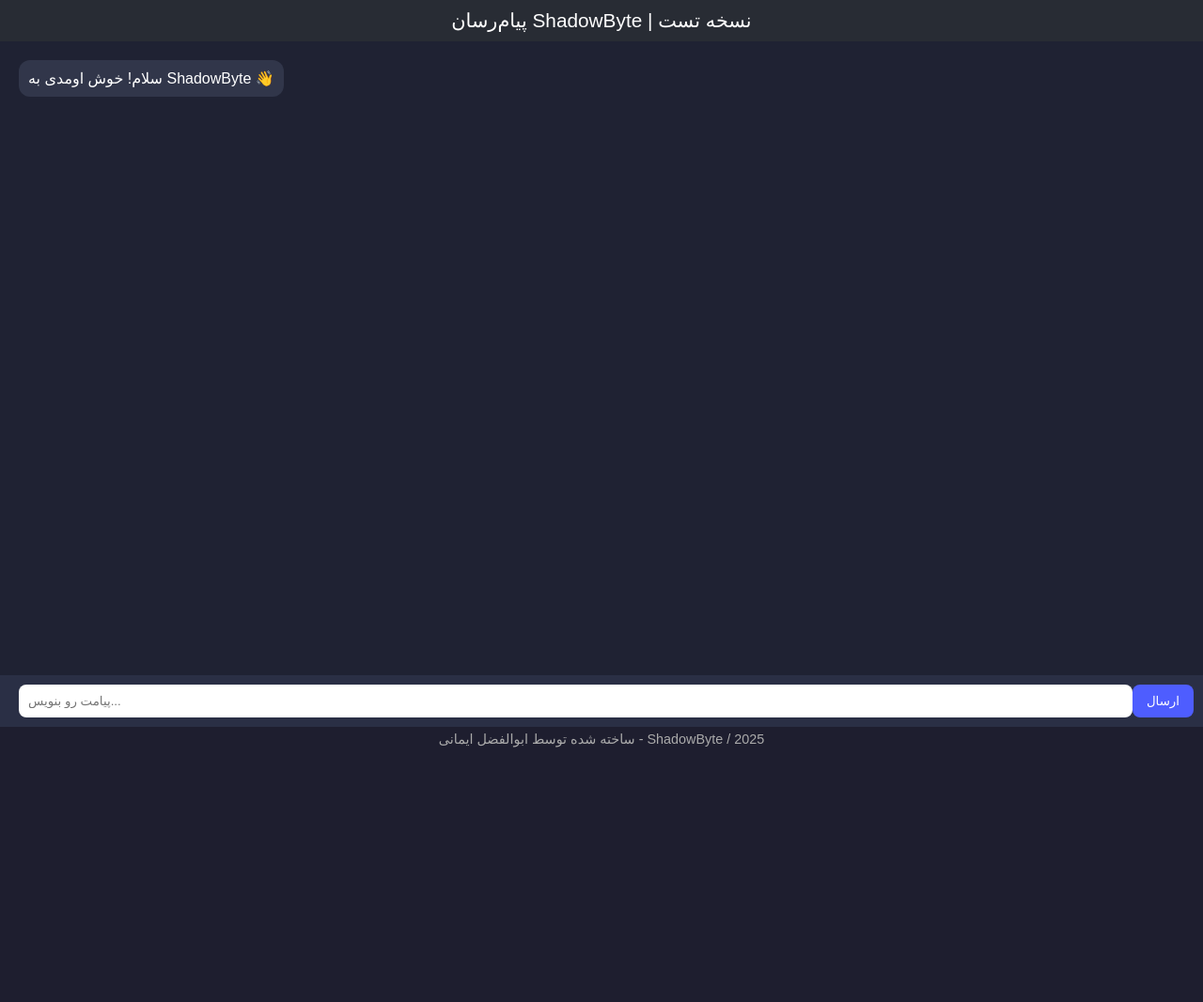
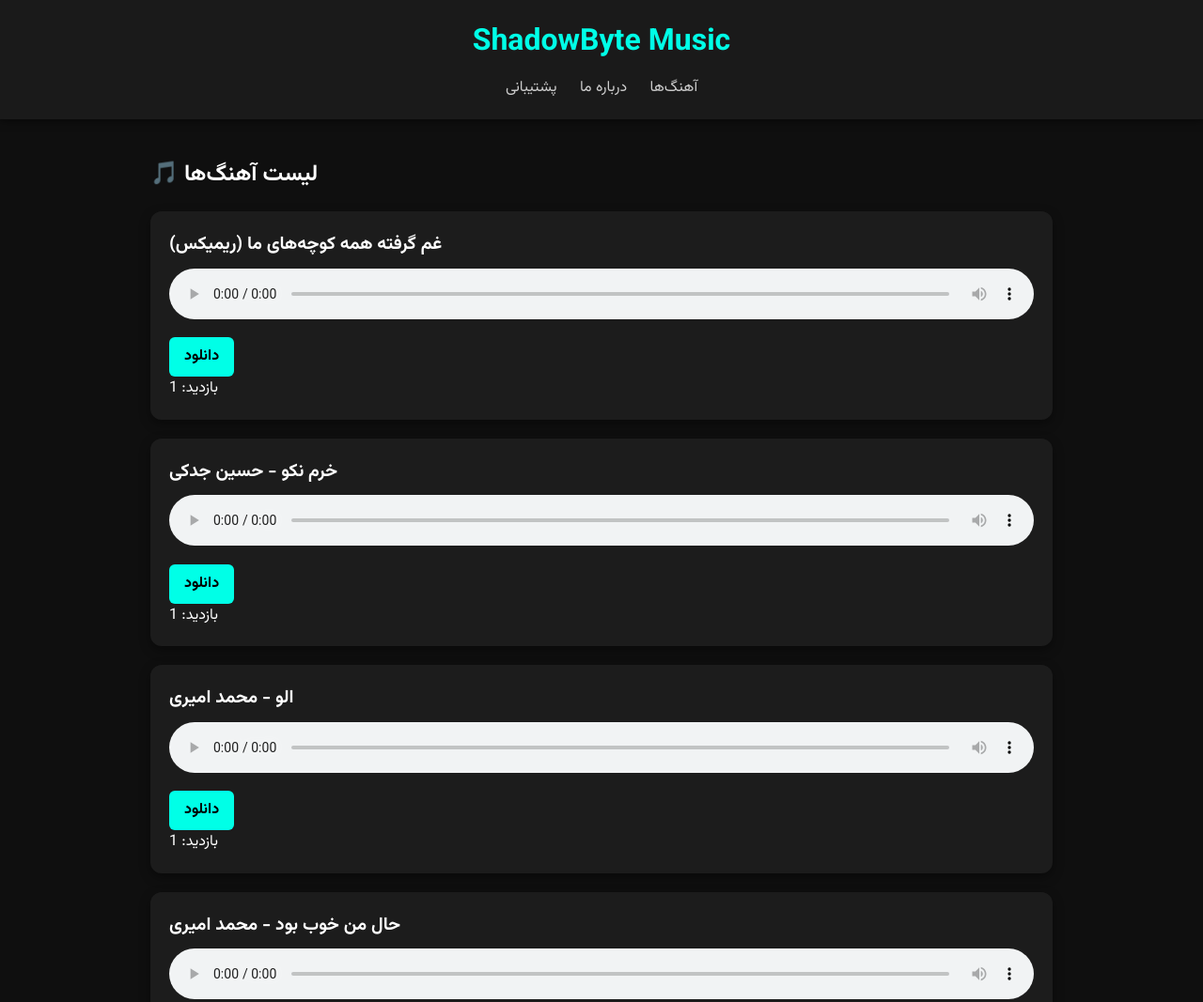
Before and after one commit to tarikwebs/ShadowByteMessenger, a plain HTML site: page index.html in a window 1280 px wide. Shown: the top 1067 px of the page at 94% size. Before the commit the page ends 800 px from the top, so only its background shows below. Drawn offline with Linux system fonts and the light colour scheme.

Commit message:
Add files via upload

```diff
--- a/index.html
+++ b/index.html
@@ -2,84 +2,207 @@
 <head>
   <meta charset="UTF-8" />
   <meta name="viewport" content="width=device-width, initial-scale=1.0" />
-  <title>ShadowByte Messenger | نسخه تست</title>
+  <title>ShadowByte Music</title>
+  <link href="https://fonts.googleapis.com/css2?family=Vazirmatn:wght@400;700&display=swap" rel="stylesheet">
   <style>
-    body {
-      font-family: Vazirmatn, sans-serif;
-      background: #1e1e2f;
-      color: white;
+    * {
       margin: 0;
       padding: 0;
-      display: flex;
-      flex-direction: column;
-      height: 100vh;
+      box-sizing: border-box;
+      font-family: 'Vazirmatn', sans-serif;
+    }body {
+  background-color: #0f0f0f;
+  color: #ffffff;
+  line-height: 1.6;
 }
+
 header {
-      background: #282c34;
-      padding: 10px;
+  background: #1a1a1a;
+  padding: 20px;
   text-align: center;
-      font-size: 1.3em;
+  box-shadow: 0 2px 8px rgba(0,0,0,0.5);
+  position: sticky;
+  top: 0;
+  z-index: 1000;
 }
-    .chat-box {
-      flex: 1;
-      overflow-y: auto;
+
+header h1 {
+  font-size: 2rem;
+  color: #00ffe7;
+}
+
+nav {
+  margin-top: 10px;
+}
+
+nav a {
+  color: #ccc;
+  margin: 0 10px;
+  text-decoration: none;
+}
+
+nav a:hover {
+  color: #00ffe7;
+}
+
+main {
+  padding: 40px 20px;
+  max-width: 1000px;
+  margin: auto;
+}
+
+section {
+  margin-bottom: 40px;
+}
+
+.track {
+  background: #1c1c1c;
+  border-radius: 12px;
   padding: 20px;
-      background: #1f2233;
+  margin: 20px 0;
+  box-shadow: 0 4px 12px rgba(0,0,0,0.4);
 }
-    .message {
-      background: #31364a;
-      padding: 10px;
-      border-radius: 12px;
+
+.track h3 {
   margin-bottom: 10px;
-      width: fit-content;
-      max-width: 70%;
+  font-size: 1.2rem;
 }
-    .user-message {
-      background: #4e5dff;
-      align-self: flex-end;
+
+.track audio {
+  width: 100%;
+  margin-bottom: 10px;
 }
-    .input-area {
-      display: flex;
-      padding: 10px;
-      background: #2a2f45;
+
+.btn-download {
+  display: inline-block;
+  padding: 8px 16px;
+  background-color: #00ffe7;
+  color: #000;
+  border-radius: 6px;
+  text-decoration: none;
+  font-weight: bold;
+  transition: background 0.3s ease;
 }
-    .input-area input {
-      flex: 1;
-      padding: 10px;
-      border: none;
-      border-radius: 8px;
-      margin-left: 10px;
+
+.btn-download:hover {
+  background-color: #00c2b3;
 }
-    .input-area button {
-      background: #4e5dff;
-      color: white;
-      border: none;
-      padding: 10px 15px;
-      border-radius: 8px;
-      cursor: pointer;
+
+footer {
+  text-align: center;
+  padding: 20px;
+  background: #1a1a1a;
+  color: #aaa;
 }
-    footer {
-      font-size: 0.9em;
-      color: #aaa;
-      text-align: center;
-      padding: 5px 0;
+
+.social {
+  margin-top: 10px;
 }
+
+.social a {
+  color: #00ffe7;
+  margin: 0 5px;
+  text-decoration: none;
+}
+
+@media (max-width: 600px) {
+  header h1 {
+    font-size: 1.5rem;
+  }
+
+  main {
+    padding: 20px 10px;
+  }
+}
+
   </style>
 </head>
 <body>
   <header>
-    پیام‌رسان ShadowByte | نسخه تست
-  </header>
-  <div class="chat-box" id="chat">
-    <div class="message">سلام! خوش اومدی به ShadowByte 👋</div>
+    <h1>ShadowByte Music</h1>
+    <nav>
+      <a href="#tracks">آهنگ‌ها</a>
+      <a href="#about">درباره ما</a>
+      <a href="#support">پشتیبانی</a>
+    </nav>
+  </header>  <main>
+    <section id="tracks">
+      <h2>🎵 لیست آهنگ‌ها</h2><div class="track">
+    <h3>غم گرفته همه کوچه‌های ما (ریمیکس)</h3>
+    <audio controls>
+      <source src="https://musictaj.musitraf.com/song403/bhr/Amir%20Tataloo%20x%20Ali%20Sorena%20x%20Yas%20x%20Mahdyar%20-%20Gham%20Gerefte%20Hame%20KoocheHaye%20Maro%20(Remix).mp3" type="audio/mpeg">
+    </audio>
+    <a href="https://musictaj.musitraf.com/song403/bhr/Amir%20Tataloo%20x%20Ali%20Sorena%20x%20Yas%20x%20Mahdyar%20-%20Gham%20Gerefte%20Hame%20KoocheHaye%20Maro%20(Remix).mp3" class="btn-download" download>دانلود</a>
+    <div>بازدید: <span id="counter1">0</span></div>
   </div>
-  <div class="input-area">
-    <input type="text" id="msgInput" placeholder="پیامت رو بنویس..." />
-    <button onclick="sendMessage()">ارسال</button>
+
+  <div class="track">
+    <h3>خرم نکو - حسین جدکی</h3>
+    <audio controls>
+      <source src="https://dl.baharmusics.com/403/8/Hossien%20Jodaki%20-%20Kharam%20Nako.mp3" type="audio/mpeg">
+    </audio>
+    <a href="https://dl.baharmusics.com/403/8/Hossien%20Jodaki%20-%20Kharam%20Nako.mp3" class="btn-download" download>دانلود</a>
+    <div>بازدید: <span id="counter2">0</span></div>
   </div>
-  <footer>
-    ساخته شده توسط ابوالفضل ایمانی - ShadowByte / 2025
+
+  <div class="track">
+    <h3>الو - محمد امیری</h3>
+    <audio controls>
+      <source src="https://irsv.upmusics.com/dlw/Mohammad%20Amiri%20%E2%80%93%20Alo%20(320).mp3" type="audio/mpeg">
+    </audio>
+    <a href="https://irsv.upmusics.com/dlw/Mohammad%20Amiri%20%E2%80%93%20Alo%20(320).mp3" class="btn-download" download>دانلود</a>
+    <div>بازدید: <span id="counter3">0</span></div>
+  </div>
+
+  <div class="track">
+    <h3>حال من خوب بود - محمد امیری</h3>
+    <audio controls>
+      <source src="https://irsv.upmusics.com/AliBZ/Mohammad%20Amiri%20-%20Haleman%20Khob%20Bod%20(320).mp3" type="audio/mpeg">
+    </audio>
+    <a href="https://irsv.upmusics.com/AliBZ/Mohammad%20Amiri%20-%20Haleman%20Khob%20Bod%20(320).mp3" class="btn-download" download>دانلود</a>
+    <div>بازدید: <span id="counter4">0</span></div>
+  </div>
+
+  <div class="track">
+    <h3>آفی - محمد امیری</h3>
+    <audio controls>
+      <source src="https://irsv.upmusics.com/AliBZ/Mohammad%20Amiri%20%E2%80%93%20Afee%20(320).mp3" type="audio/mpeg">
+    </audio>
+    <a href="https://irsv.upmusics.com/AliBZ/Mohammad%20Amiri%20%E2%80%93%20Afee%20(320).mp3" class="btn-download" download>دانلود</a>
+    <div>بازدید: <span id="counter5">0</span></div>
+  </div>
+
+</section>
+
+<section id="about">
+  <h2>📖 درباره ما</h2>
+  <p>پروژه ShadowByte یک آرشیو موسیقی برای علاقه‌مندان به موزیک‌های خاص است. این سایت توسط ابوالفضل ایمانی ساخته شده و به‌صورت رایگان منتشر شده است.</p>
+</section>
+
+<section id="support">
+  <h2>📬 پشتیبانی</h2>
+  <p>برای تماس با ما، می‌توانید در شبکه‌های اجتماعی زیر پیام دهید:</p>
+  <div class="social">
+    <a href="https://t.me/shadowByte_ll" target="_blank">تلگرام</a> |
+    <a href="https://rubika.ir/abolfazl_imani1" target="_blank">روبیکا</a>
+  </div>
+</section>
+
+  </main>  <footer>
+    ساخته شده توسط ابوالفضل ایمانی - 2025
   </footer>  <script>
-    function sendMessage() {
-      const input = document.getElementById('msgInput');
-      const msg = input
+    function setupCounter(id, key) {
+      const el = document.getElementById(id);
+      let count = parseInt(localStorage.getItem(key)) || 0;
+      count++;
+      localStorage.setItem(key, count);
+      el.textContent = count;
+    }
+
+    setupCounter("counter1", "song1_count");
+    setupCounter("counter2", "song2_count");
+    setupCounter("counter3", "song3_count");
+    setupCounter("counter4", "song4_count");
+    setupCounter("counter5", "song5_count");
+  </script></body>
+</html>
```
Lines whose indentation alone changed are shown as unchanged.
